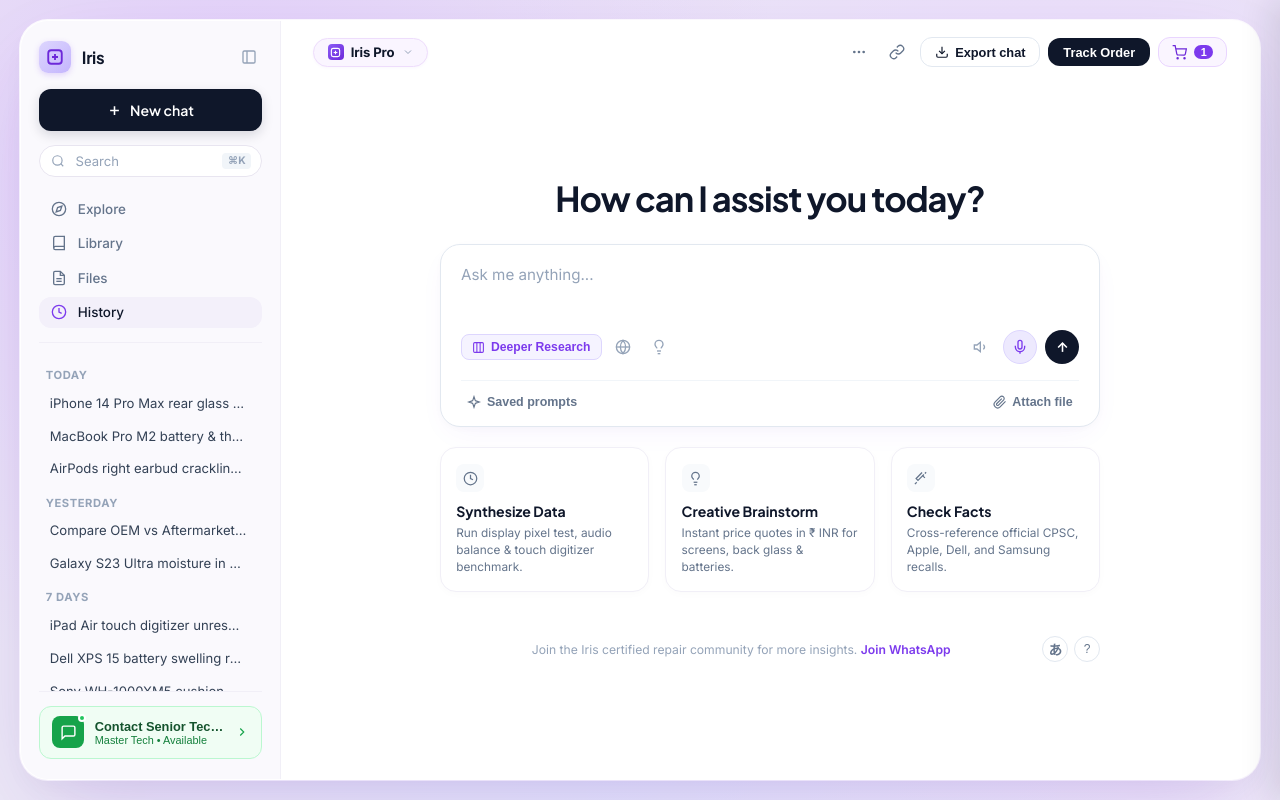
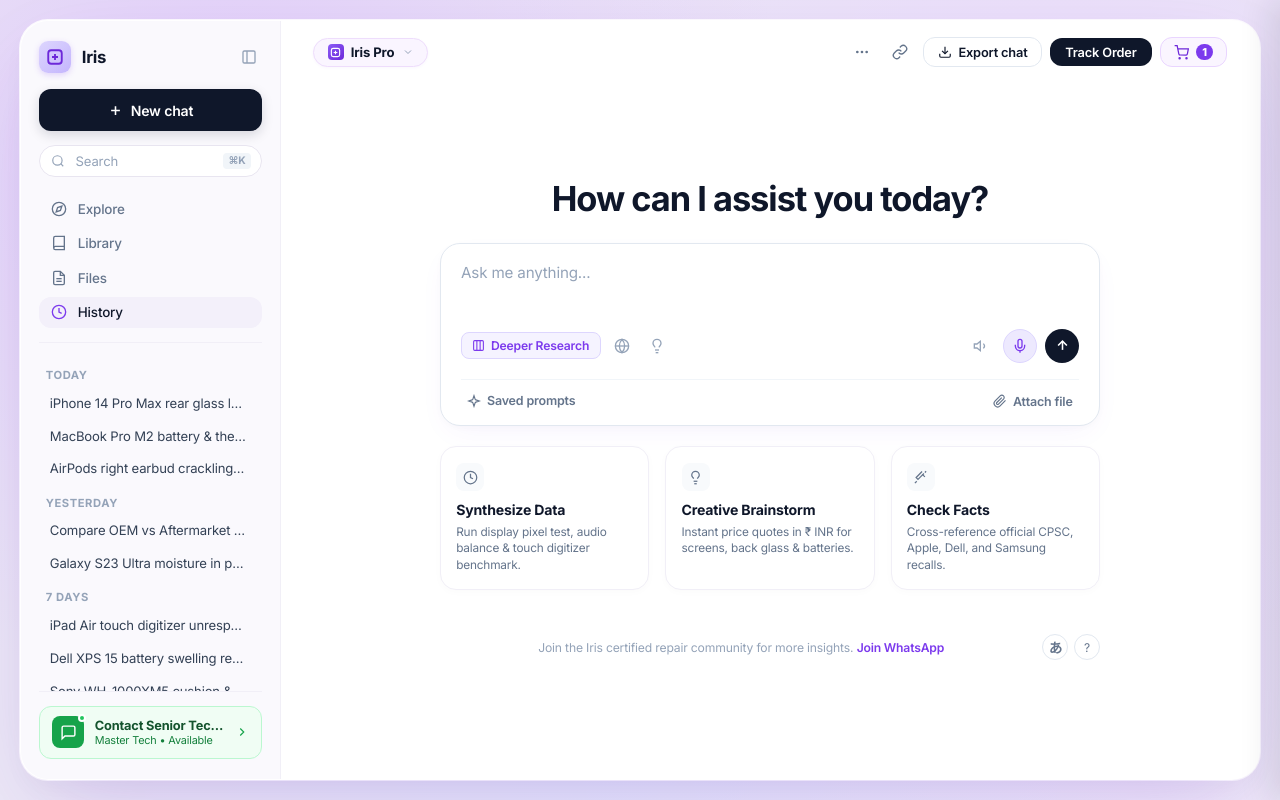
Before and after one commit to sibinsabu/iris-product-support-chatbot, a Flask app: page / in a window 1280 px wide. Run offline with Flask 3, Linux system fonts and the light colour scheme.

Commit message:
style: apply uniform Inter typography across website with preconnected Google Fonts

```diff
--- a/static/css/style.css
+++ b/static/css/style.css
@@ -1,4 +1,4 @@
-@import url('https://fonts.googleapis.com/css2?family=Inter:wght@300;400;500;600;700;800&family=JetBrains+Mono:wght@400;500&family=Plus+Jakarta+Sans:wght@500;600;700;800&display=swap');
+@import url('https://fonts.googleapis.com/css2?family=Inter:wght@300;400;500;600;700;800&family=JetBrains+Mono:wght@400;500&display=swap');
 
 :root {
   /* Ethereal SaaS Palette matching Reference */
@@ -40,10 +40,11 @@
   --shadow-card: 0 2px 8px rgba(15, 23, 42, 0.04);
   --shadow-card-hover: 0 12px 28px -6px rgba(124, 58, 237, 0.12);
 
-  /* Fonts */
-  --font-brand: 'Plus Jakarta Sans', system-ui, -apple-system, sans-serif;
-  --font-body: 'Inter', system-ui, -apple-system, sans-serif;
-  --font-mono: 'JetBrains Mono', monospace;
+  /* Industry-Standard Uniform Typography: Inter */
+  --font-sans: 'Inter', -apple-system, BlinkMacSystemFont, "Segoe UI", Roboto, Helvetica, Arial, sans-serif, "Apple Color Emoji", "Segoe UI Emoji";
+  --font-brand: var(--font-sans);
+  --font-body: var(--font-sans);
+  --font-mono: 'JetBrains Mono', ui-monospace, SFMono-Regular, Menlo, Monaco, Consolas, monospace;
 
   /* Radius */
   --radius-sm: 8px;
@@ -61,10 +62,21 @@
   box-sizing: border-box;
   margin: 0;
   padding: 0;
+  font-family: inherit;
+}
+
+html {
+  font-size: 16px;
+  -webkit-text-size-adjust: 100%;
 }
 
 body {
-  font-family: var(--font-body);
+  font-family: var(--font-sans);
+  -webkit-font-smoothing: antialiased;
+  -moz-osx-font-smoothing: grayscale;
+  text-rendering: optimizeLegibility;
+  font-feature-settings: "cv02", "cv03", "cv04", "cv11";
+  letter-spacing: -0.011em;
   background: radial-gradient(circle at 18% 18%, rgba(216, 180, 254, 0.5) 0%, transparent 45%),
               radial-gradient(circle at 82% 16%, rgba(233, 213, 255, 0.55) 0%, transparent 50%),
               radial-gradient(circle at 48% 85%, rgba(224, 231, 255, 0.65) 0%, transparent 55%),
@@ -77,9 +89,13 @@ body {
   align-items: center;
   justify-content: center;
   padding: 1.25rem;
-  -webkit-font-smoothing: antialiased;
   position: relative;
   overflow-x: hidden;
+}
+
+button, input, textarea, select {
+  font-family: var(--font-sans);
+  letter-spacing: inherit;
 }
 
 /* Outer Centered App Container */
--- a/templates/base.html
+++ b/templates/base.html
@@ -5,7 +5,10 @@
   <meta name="viewport" content="width=device-width, initial-scale=1.0">
   <meta name="description" content="Iris AI - Precision Hardware Diagnostics &amp; Gadget Repair Advisor for Mobiles, Laptops, Earphones, and Smart Devices.">
   <title>{% block title %}Iris &bull; AI Diagnostic &amp; Gadget Repair Copilot{% endblock %}</title>
-  <link rel="stylesheet" href="{{ url_for('static', filename='css/style.css') }}?v=3.2.0">
+  <link rel="preconnect" href="https://fonts.googleapis.com">
+  <link rel="preconnect" href="https://fonts.gstatic.com" crossorigin>
+  <link href="https://fonts.googleapis.com/css2?family=Inter:wght@300;400;500;600;700;800&family=JetBrains+Mono:wght@400;500&display=swap" rel="stylesheet">
+  <link rel="stylesheet" href="{{ url_for('static', filename='css/style.css') }}?v=4.0.0">
   <link rel="icon" type="image/svg+xml" href="{{ url_for('static', filename='img/iris-logo.svg') }}">
   {% block head %}{% endblock %}
 </head>
```
